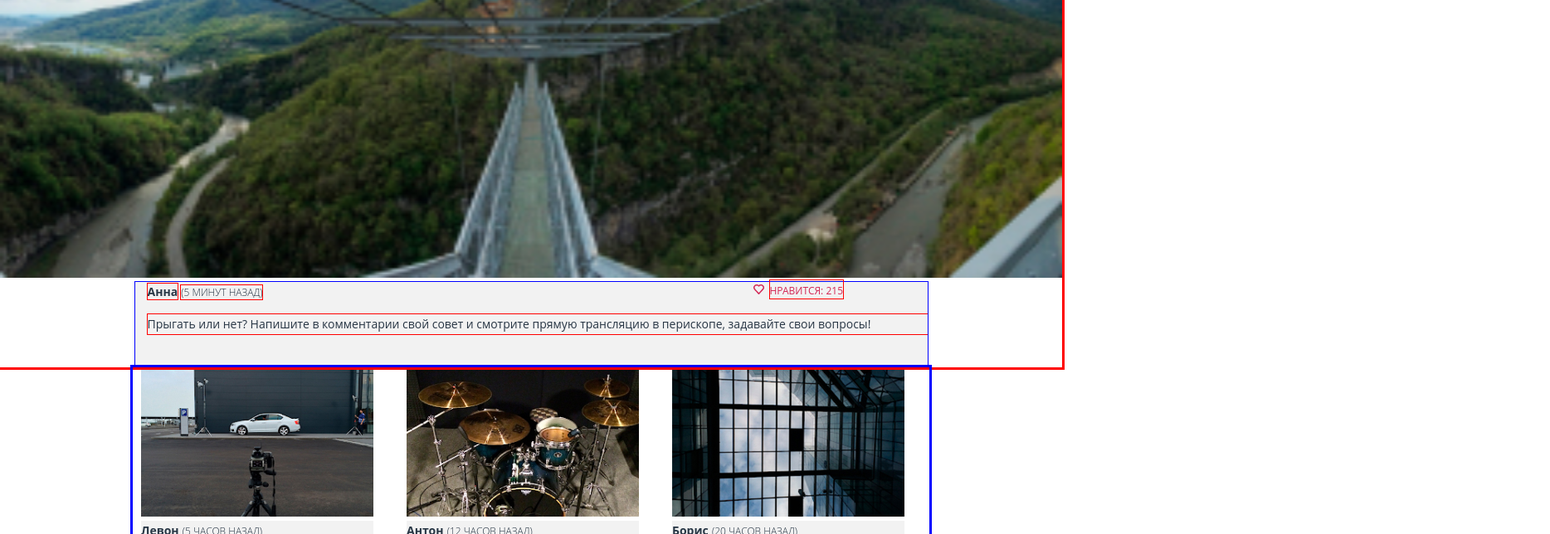
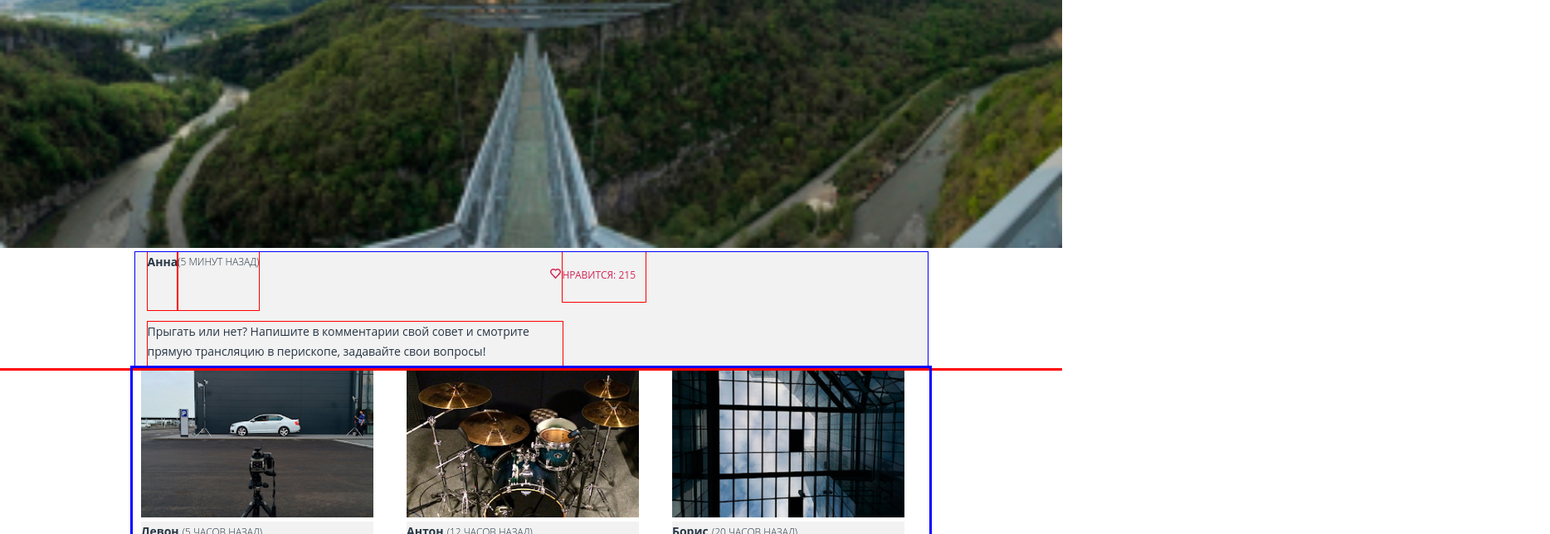
Before and after one commit to NikitaTomas/338717-pink-21, a website: page source/catalog.html in a window 1280 px wide. Shown: the part 860-1504 px from the top of the page at 83% size, 1868 px wide, since content can reach past the window. Drawn offline with nearby package versions, Linux system fonts and the light colour scheme; files that its build step writes are made by us from their sources.

Commit message:
правки

```diff
--- a/source/catalog.html
+++ b/source/catalog.html
@@ -53,8 +53,10 @@
           <img class="panorama__img" src="img/panorama-tablet-mobile.jpg" alt="панорама дня">
         </a>
         <div class="panorama__box-bottom">
-          <b class="panorama__name">Анна</b>
-          <time class="panorama__time" datetime="2020-11-17">(5 минут назад)</time>
+          <div class="panorama__box-name">
+            <b class="panorama__name">Анна</b>
+            <time class="panorama__time" datetime="2020-11-17">(5 минут назад)</time>
+          </div>
           <p class="panorama__excerpt">Прыгать или нет? Напишите в комментарии свой совет и смотрите прямую трансляцию в перископе, задавайте свои вопросы!</p>
           <a class="panorama__likes--heart" type="button"><span class="panorama__likes--likes-number">Нравится: 215</span></a>
         </div>
--- a/source/sass/blocks/panorama.scss
+++ b/source/sass/blocks/panorama.scss
@@ -30,14 +30,14 @@
 
 .panorama__box-top {
   padding-top: 54px;
-  height: 100px;
+  min-height: 100px;
 
   @media (min-width: 660px) {
-    height: 170px;
+    min-height: 170px;
   }
 
   @media (min-width: 960px) {
-    height: 200px;
+    min-height: 200px;
   }
 }
 
@@ -50,6 +50,10 @@
 
   @media (min-width: 660px) {
     width: 620px;
+    min-height: 121px;
+    display: grid;
+    grid-template-columns: 500px 500px;
+    grid-template-rows: 70px 70px;
   }
 
   @media (min-width: 960px) {
@@ -57,31 +61,28 @@
   }
 }
 
+.panorama__box-name {
+  display: flex;
+  grid-column-start: 1;
+  grid-row-start: 1;
+}
+
 .panorama__link {
+  display: block;
   text-decoration: none;
 
   &::before {
     content: "панорама дня";
-    position: relative;
+    position: absolute;
     display: block;
     padding-left: 10px;
     width: 140px;
     height: 36px;
-    top: 36px;
-    left: 180px;
+    right: 0;
     background-color: #d22856;
     color: #ffffff;
     line-height: 35px;
     text-transform: uppercase;
-
-    @media (min-width: 660px) {
-      left: 500px;
-      top: 80px;
-    }
-
-    @media (min-width: 960px) {
-      left: 750px;
-    }
   }
 }
 
@@ -129,7 +130,7 @@
   position: relative;
   width: 15px;
   height: 15px;
-  right: 20px;
+  right: 15px;
   top: 20px;
   background-image: url("../img/heart.png");
   background-repeat: no-repeat;
@@ -137,21 +138,12 @@
 }
 
 .panorama__likes--heart {
+  width: 100px;
   margin-bottom: 10px;
   border: none;
   outline: 1px solid red;
-
-  @media (min-width: 660px) {
-    position: relative;
-    bottom: 100px;
-    left: 500px;
-  }
-
-  @media (min-width: 960px) {
-    position: relative;
-    bottom: 80px;
-    left: 750px;
-  }
+  grid-column-start: 2;
+  grid-row-start: 1;
 }
 
 .panorama__likes--likes-number {
```
